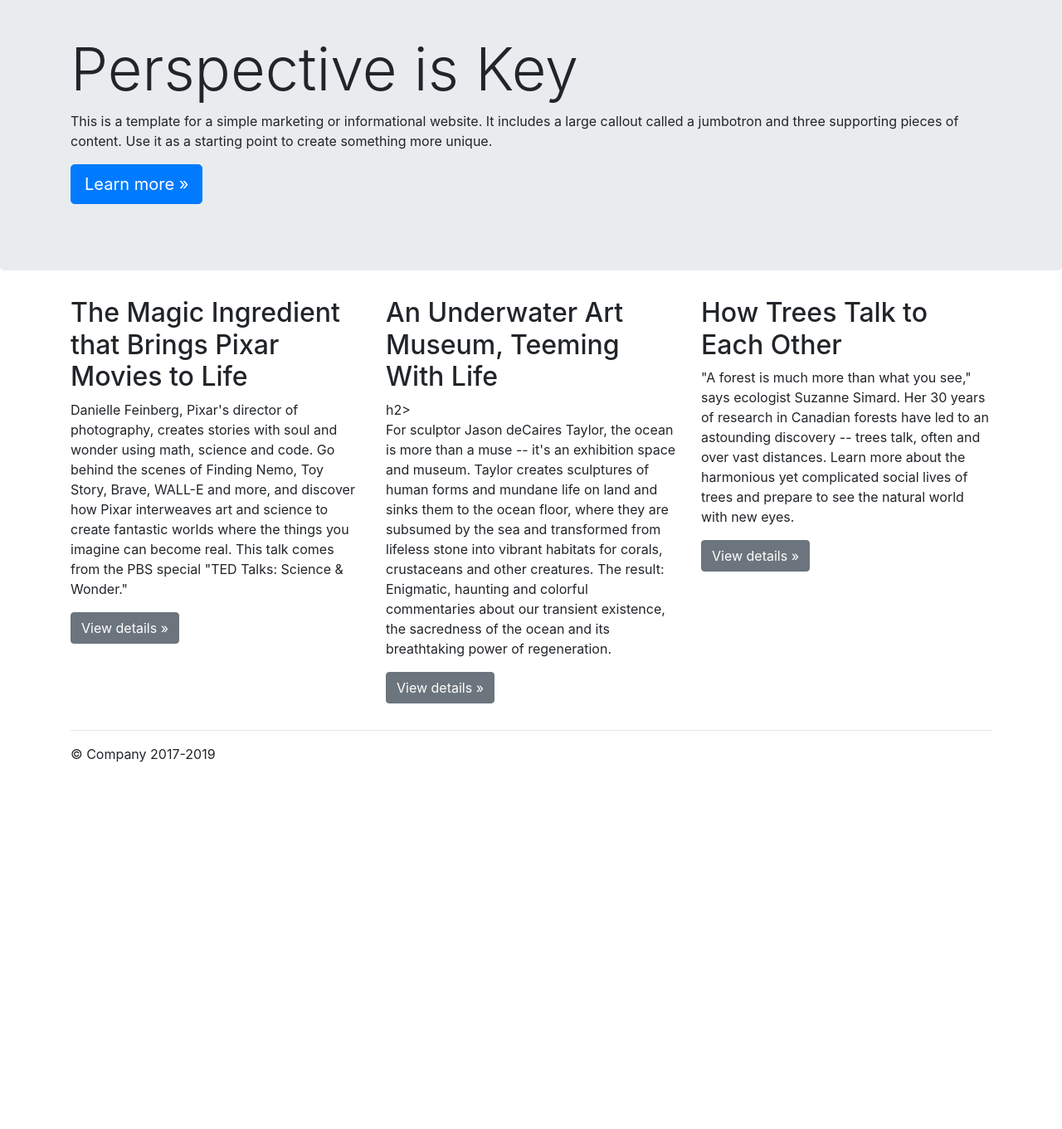
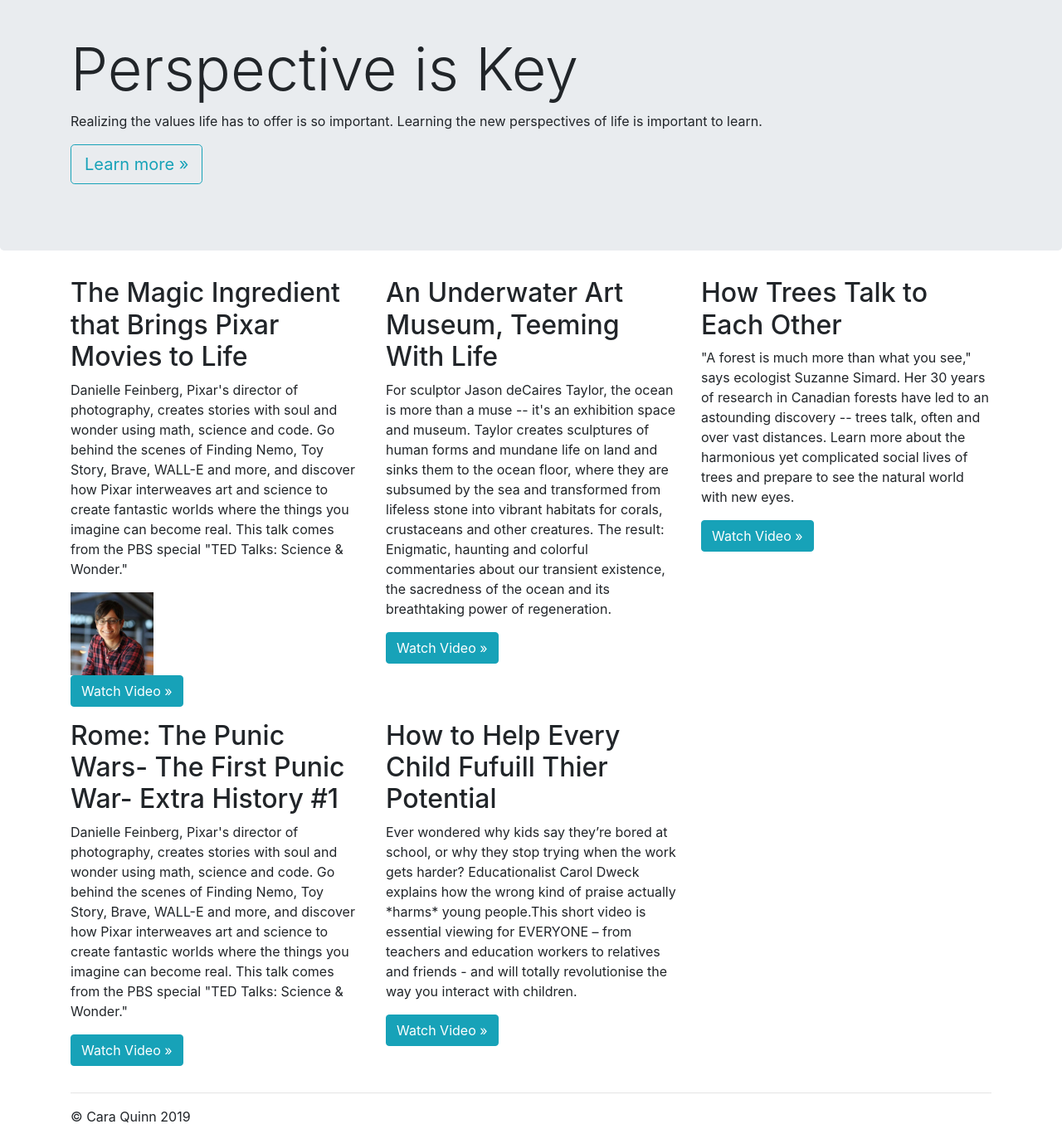
Before and after one commit to caraquinn/BACS200, a plain HTML site: page bacs200/learn.html in a window 1280 px wide. Shown: the part 80-1441 px from the top of the page at 83% size. Before the commit the page ends 1017 px from the top, so only its background shows below. Drawn offline with nearby package versions, Linux system fonts and the light colour scheme.

Commit message:
project 8

```diff
--- a/bacs200/learn.css
+++ b/bacs200/learn.css
@@ -1,4 +1,7 @@
-/* Move down content because we have a fixed navbar that is 3.5rem tall */
+heading {
+    text-align: center;
+}
+
 body {
-  padding-top: 3.5rem;
+    padding-top: 3.5rem;
 }
--- a/bacs200/learn.html
+++ b/bacs200/learn.html
@@ -75,8 +75,8 @@
         <div class="jumbotron">
             <div class="container">
                 <h1 class="display-3">Perspective is Key</h1>
-                <p>This is a template for a simple marketing or informational website. It includes a large callout called a jumbotron and three supporting pieces of content. Use it as a starting point to create something more unique.</p>
-                <p><a class="btn btn-primary btn-lg" href="#" role="button">Learn more &raquo;</a></p>
+                <p>Realizing the values life has to offer is so important. Learning the new perspectives of life is important to learn. </p>
+                <p><a class="btn btn-outline-info btn-lg" href="#" role="button">Learn more &raquo;</a></p>
             </div>
         </div>
 
@@ -86,17 +86,28 @@
                 <div class="col-md-4">
                     <h2>The Magic Ingredient that Brings Pixar Movies to Life</h2>
                     <p>Danielle Feinberg, Pixar's director of photography, creates stories with soul and wonder using math, science and code. Go behind the scenes of Finding Nemo, Toy Story, Brave, WALL-E and more, and discover how Pixar interweaves art and science to create fantastic worlds where the things you imagine can become real. This talk comes from the PBS special "TED Talks: Science & Wonder." </p>
-                    <p><a class="btn btn-secondary" href="#" role="button">View details &raquo;</a></p>
+                    <img src="/bacs200/images/danielle.jpg" alt="Danielle Feinberg" width="100">
+                    <p><a class="btn btn-info" href="https://www.ted.com/talks/danielle_feinberg_the_magic_ingredient_that_brings_pixar_movies_to_life" role="button">Watch Video &raquo;</a></p>
                 </div>
                 <div class="col-md-4">
-                    <h2>An Underwater Art Museum, Teeming With Life</h2>h2>
+                    <h2>An Underwater Art Museum, Teeming With Life</h2>
                     <p>For sculptor Jason deCaires Taylor, the ocean is more than a muse -- it's an exhibition space and museum. Taylor creates sculptures of human forms and mundane life on land and sinks them to the ocean floor, where they are subsumed by the sea and transformed from lifeless stone into vibrant habitats for corals, crustaceans and other creatures. The result: Enigmatic, haunting and colorful commentaries about our transient existence, the sacredness of the ocean and its breathtaking power of regeneration.</p>
-                    <p><a class="btn btn-secondary" href="#" role="button">View details &raquo;</a></p>
+                    <p><a class="btn btn-info" href="https://www.ted.com/talks/jason_decaires_taylor_an_underwater_art_museum_teeming_with_life" role="button">Watch Video &raquo;</a></p>
                 </div>
                 <div class="col-md-4">
                     <h2>How Trees Talk to Each Other</h2>
                     <p>"A forest is much more than what you see," says ecologist Suzanne Simard. Her 30 years of research in Canadian forests have led to an astounding discovery -- trees talk, often and over vast distances. Learn more about the harmonious yet complicated social lives of trees and prepare to see the natural world with new eyes.</p>
-                    <p><a class="btn btn-secondary" href="#" role="button">View details &raquo;</a></p>
+                    <p><a class="btn btn-info" href="https://www.ted.com/talks/suzanne_simard_how_trees_talk_to_each_other" role="button">Watch Video &raquo;</a></p>
+                </div>
+                <div class="col-md-4">
+                    <h2>Rome: The Punic Wars- The First Punic War- Extra History #1</h2>
+                    <p>Danielle Feinberg, Pixar's director of photography, creates stories with soul and wonder using math, science and code. Go behind the scenes of Finding Nemo, Toy Story, Brave, WALL-E and more, and discover how Pixar interweaves art and science to create fantastic worlds where the things you imagine can become real. This talk comes from the PBS special "TED Talks: Science & Wonder." </p>
+                    <p><a class="btn btn-info" href="https://www.ted.com/talks/suzanne_simard_how_trees_talk_to_each_other" role="button">Watch Video &raquo;</a></p>
+                </div>
+                <div class="col-md-4">
+                    <h2>How to Help Every Child Fufuill Thier Potential</h2>
+                    <p>Ever wondered why kids say they’re bored at school, or why they stop trying when the work gets harder? Educationalist Carol Dweck explains how the wrong kind of praise actually *harms* young people.This short video is essential viewing for EVERYONE – from teachers and education workers to relatives and friends - and will totally revolutionise the way you interact with children. </p>
+                    <p><a class="btn btn-info" href="#" role="button">Watch Video &raquo;</a></p>
                 </div>
             </div>
 
@@ -107,7 +118,7 @@
     </main>
 
     <footer class="container">
-        <p>&copy; Company 2017-2019</p>
+        <p>&copy; Cara Quinn 2019</p>
     </footer>
     <script src="https://code.jquery.com/jquery-3.3.1.slim.min.js" integrity="sha384-q8i/X+965DzO0rT7abK41JStQIAqVgRVzpbzo5smXKp4YfRvH+8abtTE1Pi6jizo" crossorigin="anonymous"></script>
     <script>
```
Also changed, not shown: bacs200/images/danielle.jpg (added).
